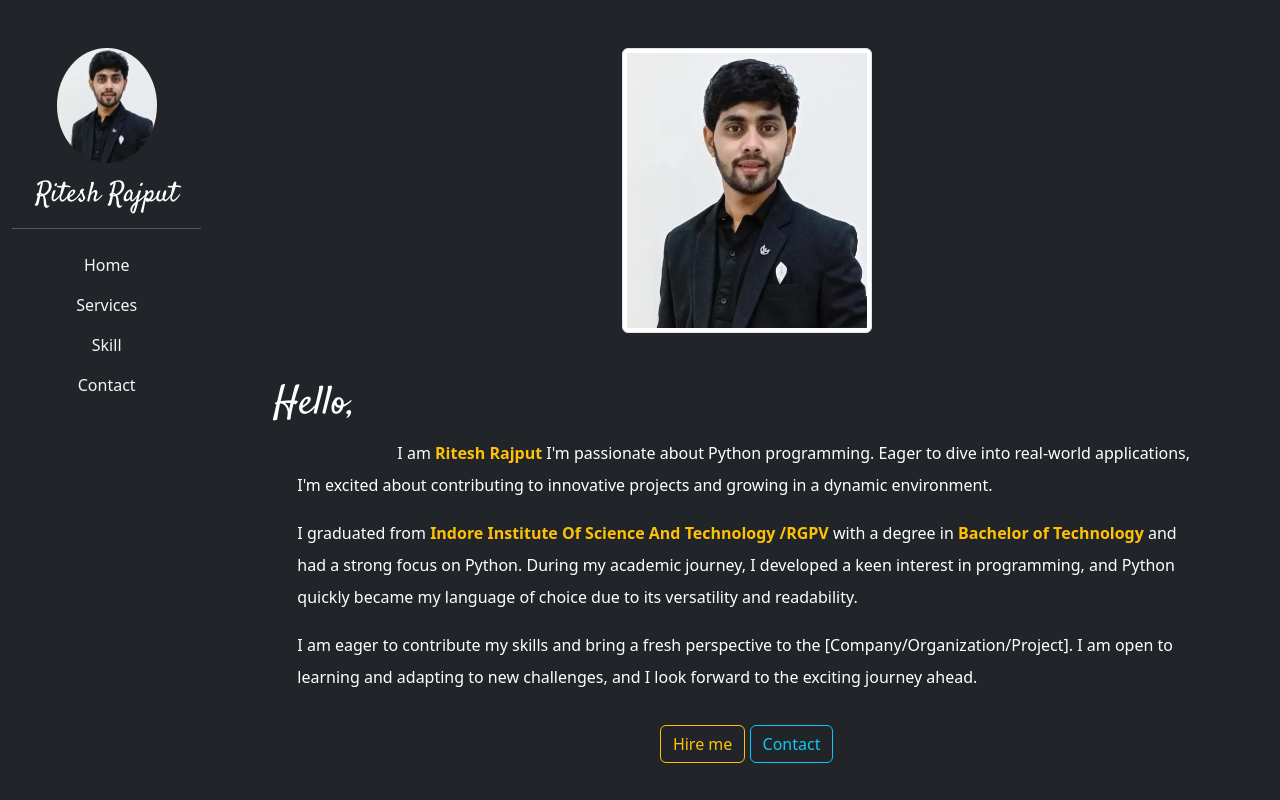
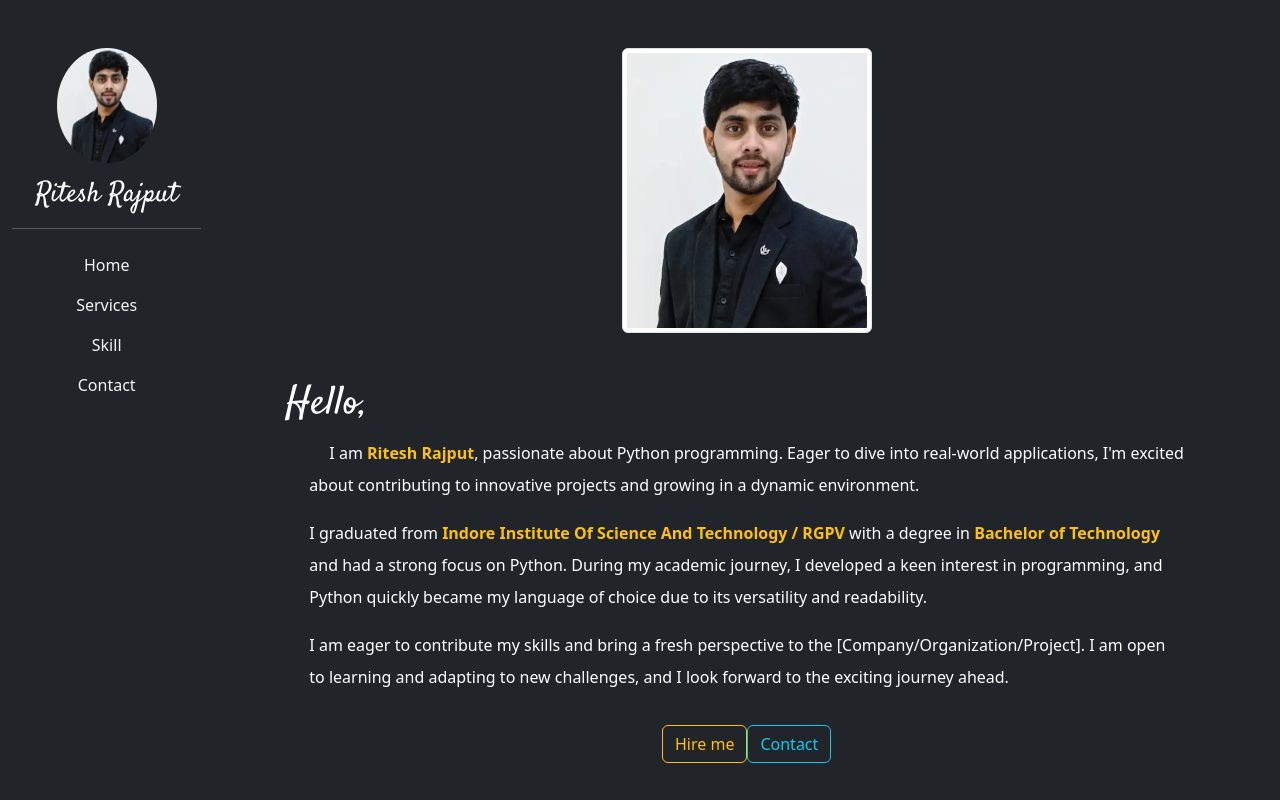
Before and after one commit to riteshrajput45/resumeproject, a Django app: page / in a window 1280 px wide. Run offline with Django 4.2, Linux system fonts and the light colour scheme; some libraries are stand-ins or nearby versions.

Commit message:
second_commit

```diff
--- a/resumeproject/core/templates/core/home.html
+++ b/resumeproject/core/templates/core/home.html
@@ -1,29 +1,26 @@
 {% extends 'core/base.html' %}
 {% load static %}
 {% block content %}
-<div class=" mt-5" >
+<div class="container mt-5">
   <div class="text-center">
-           <img src="{% static 'core/images/rits.jpg' %}" alt="Profilepic" class="img-thumbnail" width="250px" height="150px">
-
+    <img src="{% static 'core/images/rits.jpg' %}" alt="Profilepic" class="img-thumbnail" width="250px" height="150px">
   </div>
 
-  <div class=" mt-5 text-white mx-5 text-justify">
-      <h1 class="font-weight-bold st-font">Hello,</h1>
+  <div class="mt-5 text-white mx-lg-5 text-justify">
+    <h1 class="font-weight-bold st-font">Hello,</h1>
 
-      <div class="px-4" style="line-height: 2rem;">
-          <p style="text-indent:100px;">I am <b
-              class="text-warning">Ritesh Rajput </b>  I'm passionate about Python programming. Eager to dive into real-world applications, I'm excited about contributing to innovative projects and growing in a dynamic environment.  </p>
-          <p>I graduated from <b class = "text-warning">Indore Institute Of Science And Technology  /RGPV </b>with a degree in <b class = "text-warning"> Bachelor of Technology </b> and had a strong focus on Python. During my academic journey, I developed a keen interest in programming, and Python quickly became my language of choice due to its versatility and readability.
-          </p>
-          <p>I am eager to contribute my skills and bring a fresh perspective to the [Company/Organization/Project]. I am open to learning and adapting to new challenges, and I look forward to the exciting journey ahead.
-          </p>
+    <div class="px-4" style="line-height: 2rem;">
+      <p style="text-indent: 20px;">I am <b class="text-warning">Ritesh Rajput</b>, passionate about Python programming. Eager to dive into real-world applications, I'm excited about contributing to innovative projects and growing in a dynamic environment.</p>
+      <p>I graduated from <b class="text-warning">Indore Institute Of Science And Technology / RGPV</b> with a degree in <b class="text-warning">Bachelor of Technology</b> and had a strong focus on Python. During my academic journey, I developed a keen interest in programming, and Python quickly became my language of choice due to its versatility and readability.</p>
+      <p>I am eager to contribute my skills and bring a fresh perspective to the [Company/Organization/Project]. I am open to learning and adapting to new challenges, and I look forward to the exciting journey ahead.</p>
+    </div>
+  </div>
 
-
-      </div>
+  <div class="text-center mt-3">
+    <div class="d-flex justify-content-center">
+      <a href="contact" class="btn btn-outline-warning my-3 mr-2">Hire me</a>
+      <a href="mailto:mrriteshrajput045@gmail.com" class="btn btn-outline-info my-3">Contact</a>
+    </div>
   </div>
-<div class="text-center">
-        <a href="contact" class="btn btn-outline-warning my-3 mr-5">Hire me</a>
-    <a href="contact" class="btn btn-outline-info  my-3 ">Contact </a>
-</div>
 </div>
 {% endblock content %}
--- a/resumeproject/core/views.py
+++ b/resumeproject/core/views.py
@@ -1,4 +1,5 @@
 from django.shortcuts import render
+
 
 # Create your views here.
 def home (request):
--- a/resumeproject/edu/urls.py
+++ b/resumeproject/edu/urls.py
@@ -1,5 +1,6 @@
 from django.urls import path
 from .import views
+
 
 urlpatterns = [
     path('skill/', views.skill, name='skill'),
--- a/resumeproject/resumeproject/settings.py
+++ b/resumeproject/resumeproject/settings.py
@@ -40,7 +40,6 @@ INSTALLED_APPS = [
     'core',
     'edu',
     'serv',
-    'django_extensions',
 ]
 
 MIDDLEWARE = [
```
Also changed, not shown: resumeproject/core/templates/core/contact.html (+9 -6 lines).
